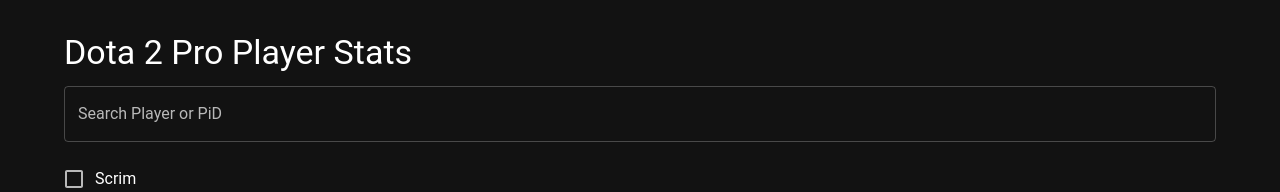
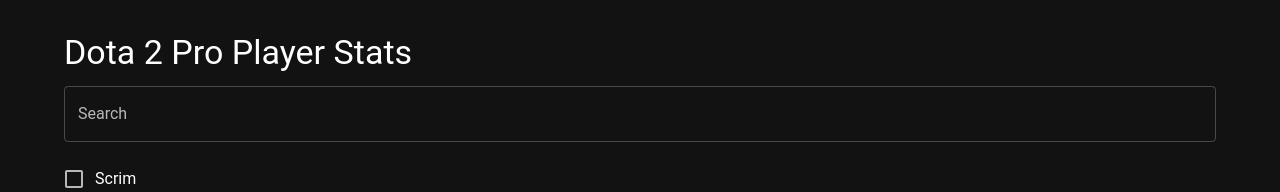
Before and after one commit to gosuenesy/dota2-stats-app, a React (Create React App) app: page / in a window 1280 px wide. Shown: the top 192 px of the page. Built offline with nearby package versions, Linux system fonts and the light colour scheme; no server answers.

Commit message:
reusable searchbar

```diff
--- a/src/components/SearchBar.js
+++ b/src/components/SearchBar.js
@@ -1,9 +1,9 @@
 import React from "react";
 import { TextField } from "@mui/material";
 
-const SearchBar = ({ searchQuery, onChange }) => (
+const SearchBar = ({ searchQuery, onChange, label = "Search" }) => (
   <TextField
-    label="Search Player or PiD"
+    label={label}
     variant="outlined"
     fullWidth
     value={searchQuery}
```
